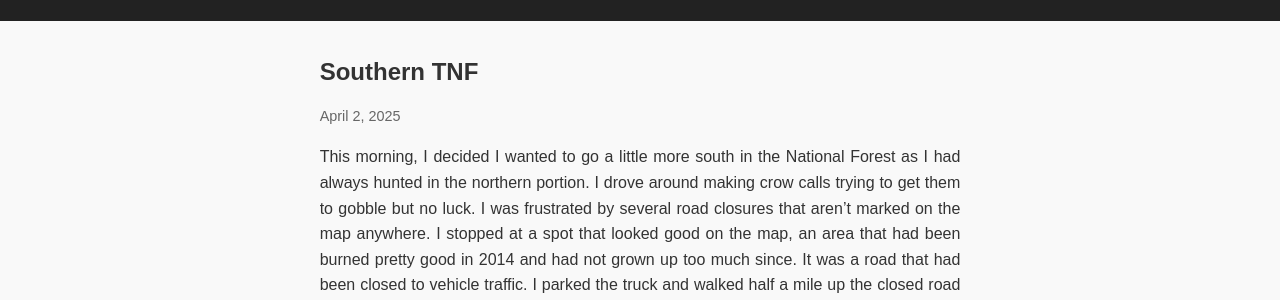
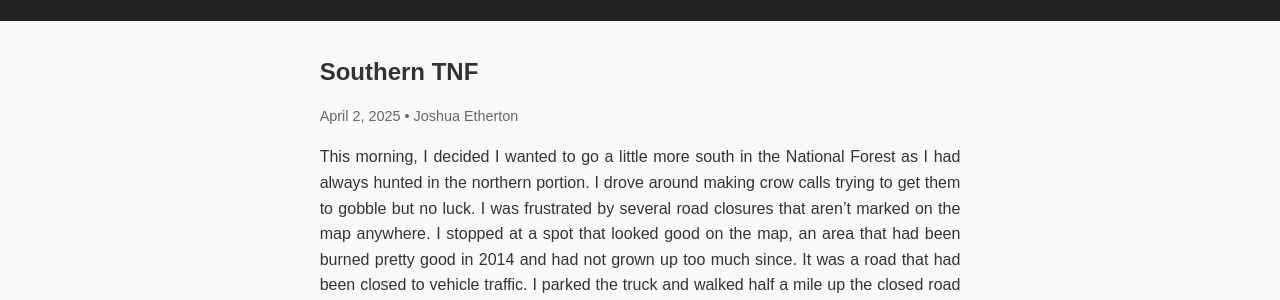
Before and after one commit to jae0029/Hunting, a Jekyll site: the page built from _posts/2025-04-02-southern-tnf.md, in a window 1280 px wide. Shown: the part 131-431 px from the top of the page. Built offline with Jekyll 4.4.1, drawn with Linux system fonts in a browser that asks for light colours; Markdown is read by kramdown in place of the engine named in the settings; some of the changed lines change nothing that is shown.

Commit message:
Update _config.yml

```diff
--- a/_config.yml
+++ b/_config.yml
@@ -1,14 +1,49 @@
-title: "Hunting Stories"
-description: "A collection of hunting adventures and gear reviews"
-baseurl: "/Hunting" # Leave empty for user.github.io/Hunting
-url: "https://jae0029.github.io"
-markdown: kramdown
+# Site settings
+title: Hunting Stories
+description: "A collection of adventures in the outdoors"
+url: "https://jae0029.github.io"  # your GitHub Pages URL
+baseurl: "/Hunting"               # repository name if using project page; "" if using user page
+
+# Build settings
+markdown: kramdow
 plugins:
   - jekyll-feed
   - jekyll-seo-tag
+
 # Permalinks
-permalink: /:categories/:year/:month/:day/:title/
+permalink: /:categories/:title/
+
+# Author info (optional)
+author:
+  name: Joshua Etherton
+
+# Exclude these files/folders from build
+exclude:
+  - README.md
+  - node_modules
+  - Gemfile
+  - Gemfile.lock
+
+# Optional defaults for posts
+defaults:
+  - scope:
+      path: ""       # all files
+      type: "posts"
+    values:
+      layout: post
+      author: Joshua Etherton
+      categories: Uncategorized
 
 collections:
-  posts:
+  deer-hunts:
     output: true
+    permalink: /deer-hunts/:title/
+  turkey-hunts:
+    output: true
+    permalink: /turkey-hunts/:title/
+  fishing:
+    output: true
+    permalink: /fishing/:title/
+  other-stories:
+    output: true
+    permalink: /other-stories/:title/
```
